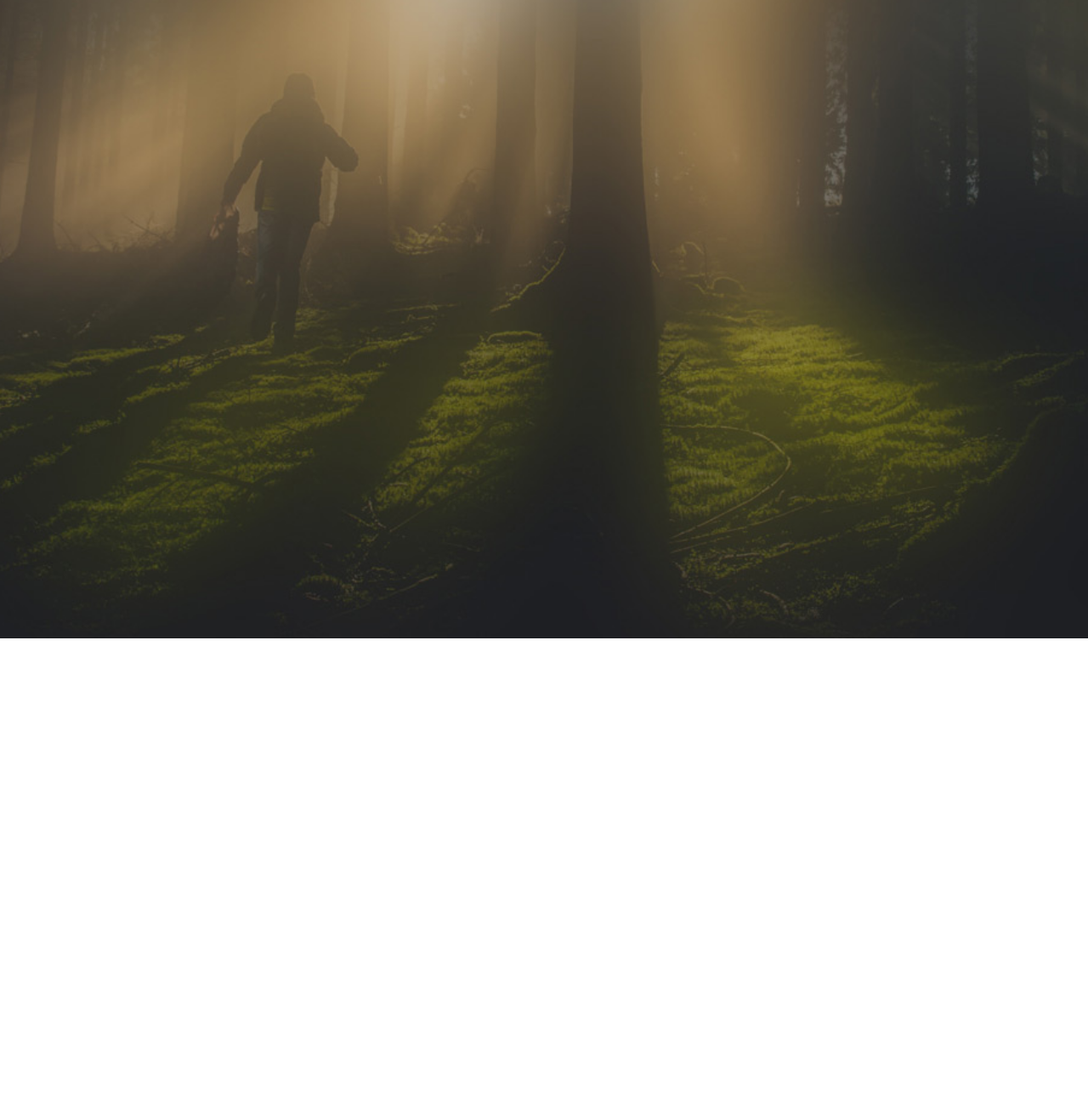
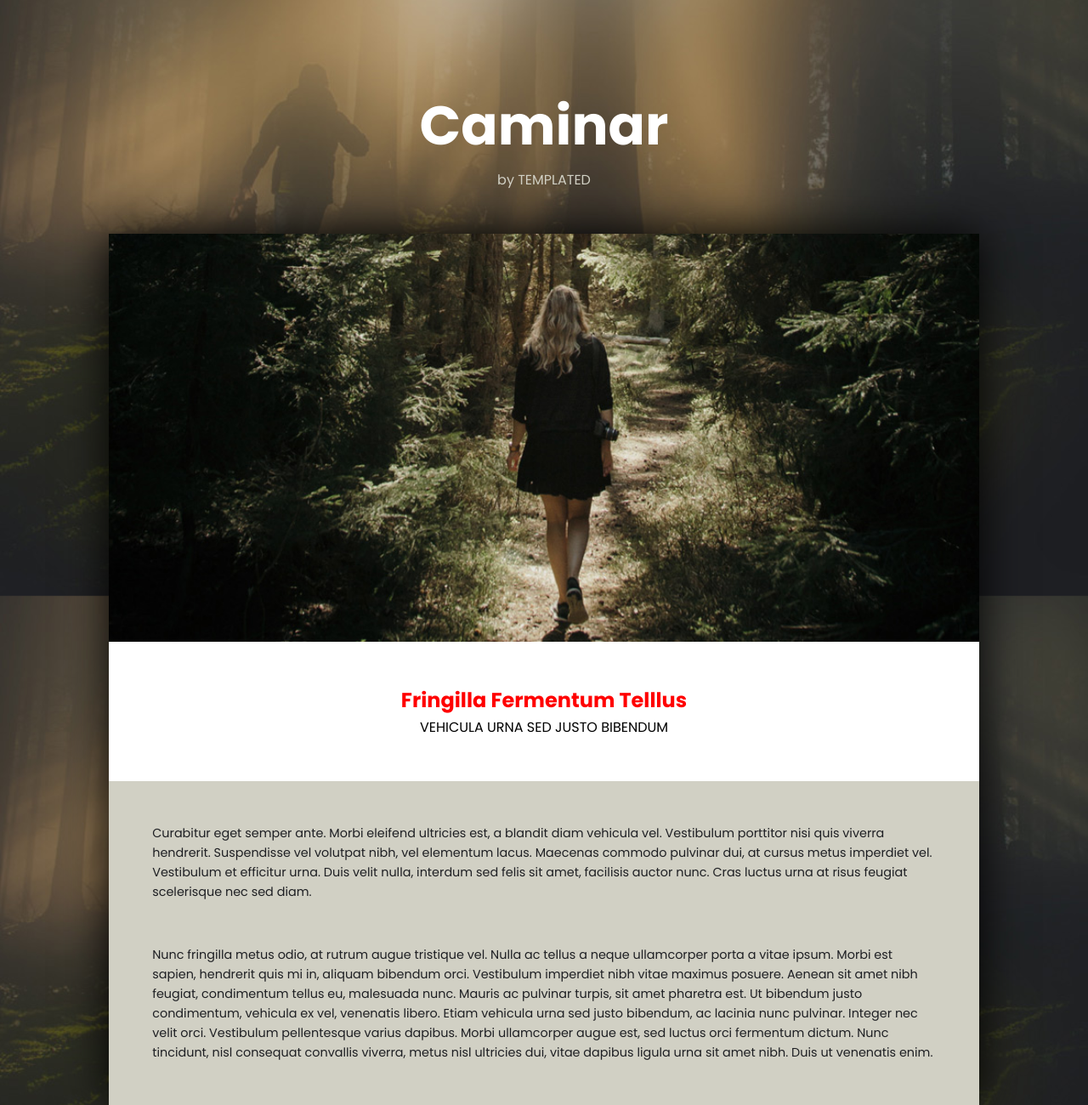
Before and after one commit to AlPaunovic/caminar, a plain HTML site: page index.html in a window 1280 px wide. Shown: the part 99-1399 px from the top of the page at 85% size. Before the commit the page ends 850 px from the top, so only its background shows below. Drawn offline with Linux system fonts and the light colour scheme.

Commit message:
prepravke

```diff
--- a/index.html
+++ b/index.html
@@ -22,9 +22,36 @@
         </ul>
     </nav>
 
+    <!-- header -->
+
+    <header>
+    <h1>Caminar</h1>
+    <p>by TEMPLATED</p>
+    </header>
+
     <!-- main -->
+    <main class="main">
 
 
+    <!-- mainHeader -->
+    <div class="mainHeader">
 
+    </div>
+    <div class="fringila">
+        <h2>Fringilla Fermentum Telllus</h2>
+        <div class="line"></div>
+        <p>VEHICULA URNA SED JUSTO BIBENDUM</p>
+
+    </div>
+
+    <div class="text">
+        <div class="row container">
+            <p>Curabitur eget semper ante. Morbi eleifend ultricies est, a blandit diam vehicula vel. Vestibulum porttitor nisi quis viverra hendrerit. Suspendisse vel volutpat nibh, vel elementum lacus. Maecenas commodo pulvinar dui, at cursus metus imperdiet vel. Vestibulum et efficitur urna. Duis velit nulla, interdum sed felis sit amet, facilisis auctor nunc. Cras luctus urna at risus feugiat scelerisque nec sed diam.</p> <br> <br>
+        <p>
+            Nunc fringilla metus odio, at rutrum augue tristique vel. Nulla ac tellus a neque ullamcorper porta a vitae ipsum. Morbi est sapien, hendrerit quis mi in, aliquam bibendum orci. Vestibulum imperdiet nibh vitae maximus posuere. Aenean sit amet nibh feugiat, condimentum tellus eu, malesuada nunc. Mauris ac pulvinar turpis, sit amet pharetra est. Ut bibendum justo condimentum, vehicula ex vel, venenatis libero. Etiam vehicula urna sed justo bibendum, ac lacinia nunc pulvinar. Integer nec velit orci. Vestibulum pellentesque varius dapibus. Morbi ullamcorper augue est, sed luctus orci fermentum dictum. Nunc tincidunt, nisl consequat convallis viverra, metus nisl ultricies dui, vitae dapibus ligula urna sit amet nibh. Duis ut venenatis enim.
+        </p>
+        </div>
+    </div>
+    </main>
 </body>
 </html>
--- a/style/style.scss
+++ b/style/style.scss
@@ -7,6 +7,7 @@ $colorText1: #d1d0c4;
 $colorGray: #f6f5f5;
 $colorDarkGray: #1e1f23;
 $transition: 0.4s ease;
+$padding: 50px 0;
 
 /*********
 mixins
@@ -15,7 +16,16 @@ mixins
     height: $height;
     background-position: center;
     background-size: cover;
-    repeat: no-repeat;
+    background-repeat: no-repeat;
+    background-attachment: fixed;
+}
+@mixin line {
+    display: block;
+    content: "";
+    height: 1px;
+    width: 100%;
+    background: red;
+    margin: 30px auto;
 }
 
 /*********
@@ -47,14 +57,25 @@ a {
     }
 }
 .main {
-    width: 90%;
+    width: 80%;
     margin: auto;
 }
 .container {
     width: 90%;
     margin: auto;
 }
+.headings {
+    h2 {
+        font-size: 1.5rem;
+        color: red;
 
+    h2 + p {
+        text-transform: uppercase;
+        font-size: .9rem;
+        color: red;
+    }
+}
+}
 /*********
 navigation
 **********/
@@ -74,3 +95,53 @@ nav {
         padding: 0 10px;
     }
 }
+
+/*********
+header
+**********/
+header {
+    padding: $padding;
+    color: $colorWhite;
+    text-align: center;
+    h1 {
+        font-size: 4rem;
+        font-weight: 700;
+    }
+    p {
+        color: $colorText1;
+    }
+}
+/*********
+mainHeader
+**********/
+.main {
+    box-shadow: 0 0 50px black;
+}
+.mainHeader {
+    background-image: url(../img/pic02.jpg);
+    @include imgBg(60vh);
+    background-attachment: scroll;
+}
+
+/*********
+fringila
+**********/
+.fringila {
+    padding: $padding;
+    text-align: center;
+    background-color: $colorWhite;
+    @extend .headings;
+
+}
+/***********
+text
+************/
+.text {
+    padding: $padding;
+    background-color: $colorText1;
+    color: $colorDarkGray;
+    p {
+        font-size: .9rem;
+    }
+
+}
```
Also changed, not shown: style/style.css, 1 other file.
